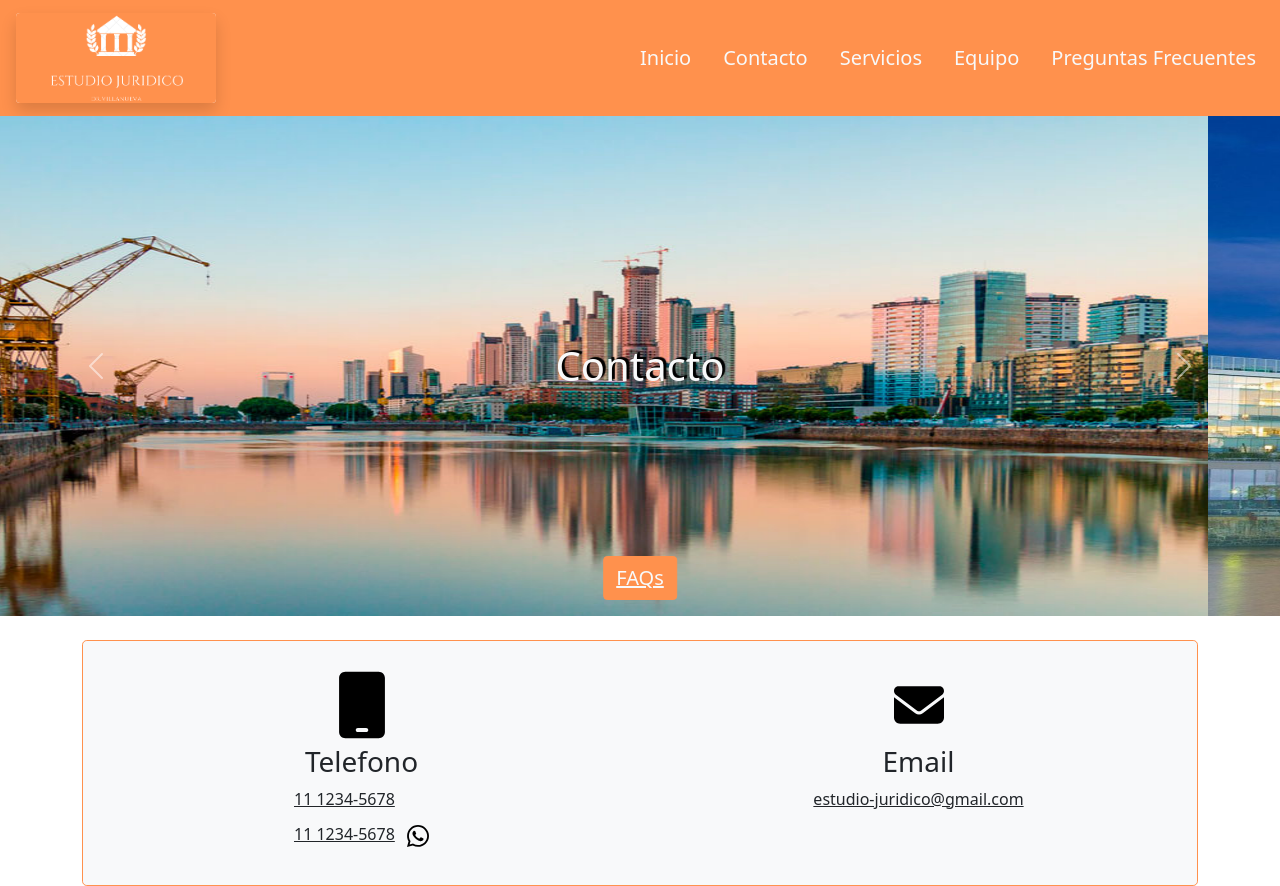
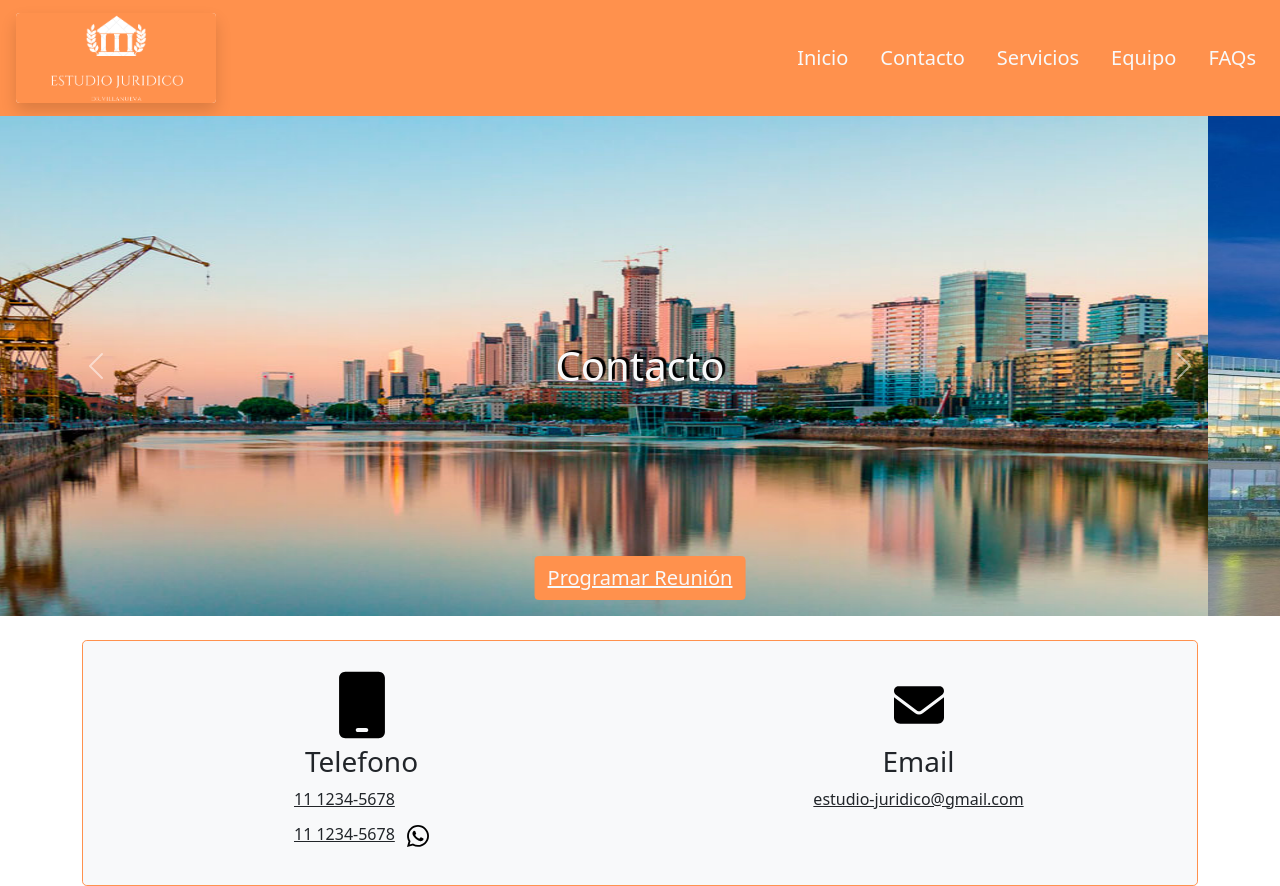
Before and after one commit to AlvaroLVR/estudioJuridicoWeb, a website: page pages/Contacto.html in a window 1280 px wide. Shown: the top 886 px of the page. Drawn offline with nearby package versions, Linux system fonts and the light colour scheme.

Commit message:
ultimos retoques

```diff
--- a/pages/Contacto.html
+++ b/pages/Contacto.html
@@ -46,7 +46,7 @@
         </li>
 
         <li class="nav-item mx-2">
-          <a class="nav-link active text-light fs-5" aria-current="page" href="./PreguntasFrecuentes.html">Preguntas Frecuentes</a>
+          <a class="nav-link active text-light fs-5" aria-current="page" href="./PreguntasFrecuentes.html">FAQs</a>
         </li>
       </ul>
 
@@ -74,7 +74,7 @@
       <span class="visually-hidden">Next</span>
     </button>
 
-    <button type="button" class="btn btn-primary position-absolute bottom-0 start-50 translate-middle-x mb-3 me-5 boton text-light fs-5" ><a class="text-light" href="./FormularioReunion.html">FAQs</a></button>
+    <button type="button" class="btn btn-primary position-absolute bottom-0 start-50 translate-middle-x mb-3 me-5 boton text-light fs-5" ><a class="text-light" href="./FormularioReunion.html">Programar Reunión</a></button>
     <p class="texto text-light fs-1 mb-3 position-absolute top-50 start-50 translate-middle titulo"> Contacto</p>
 
   </div>
```
